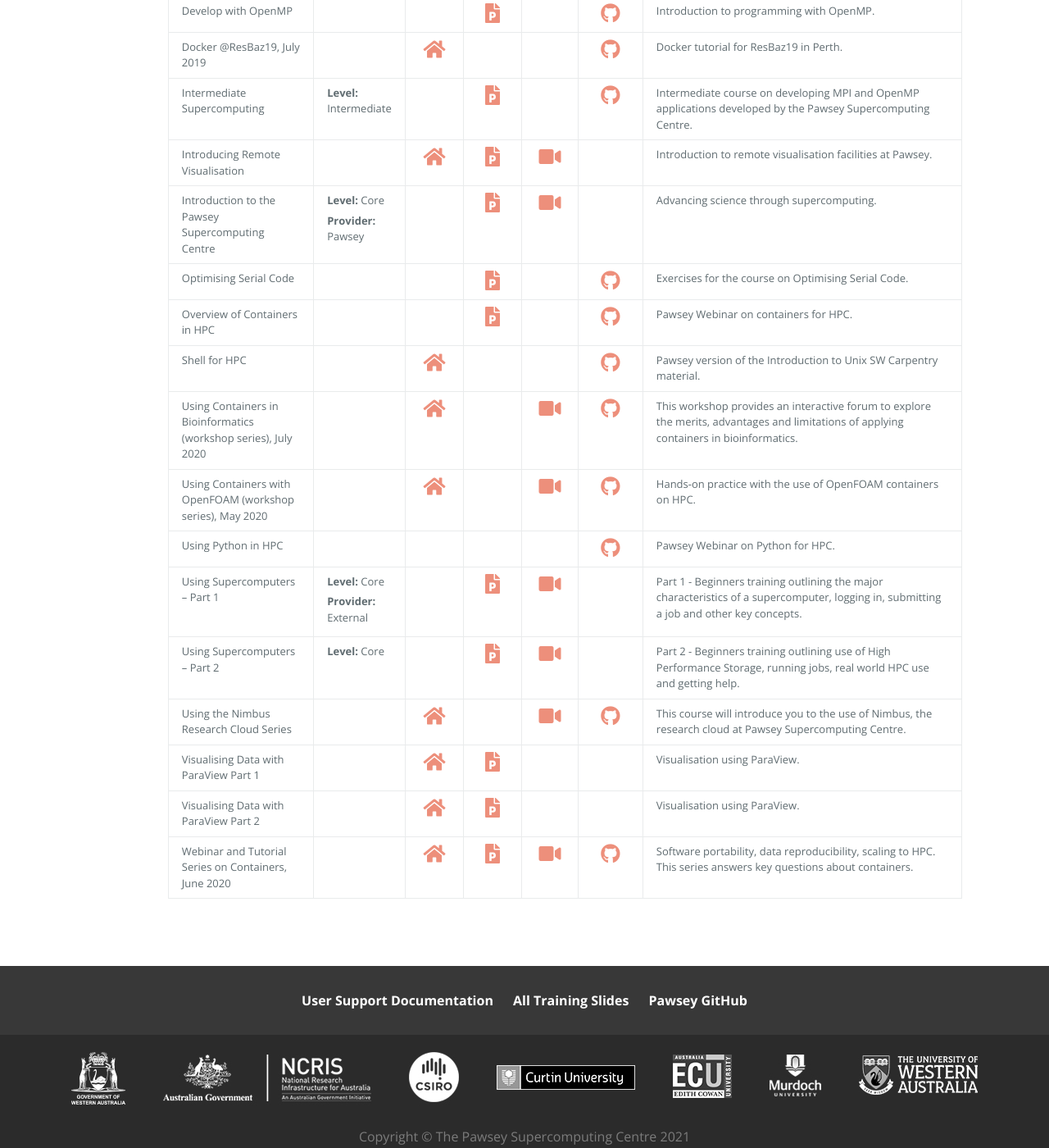
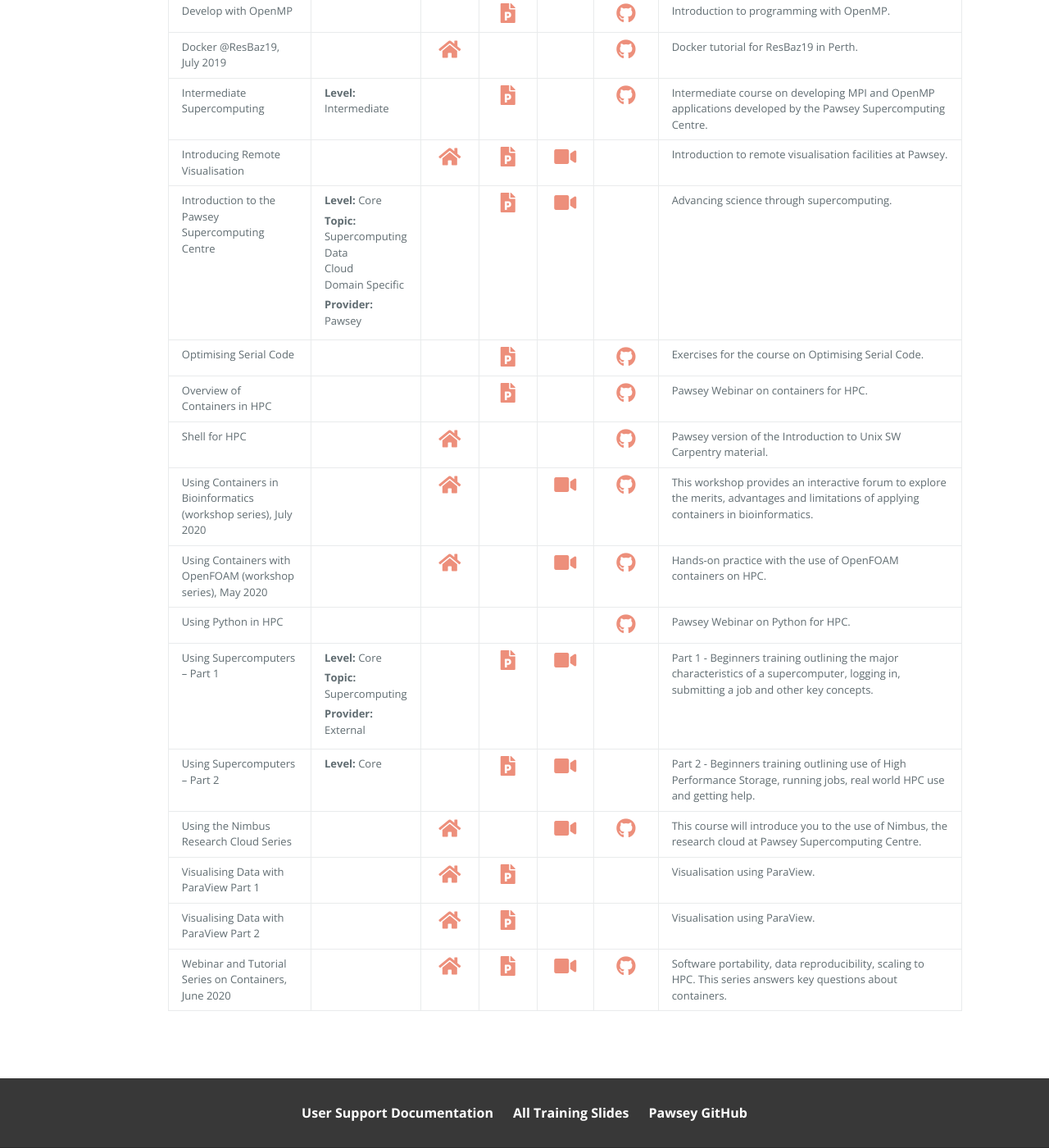
Before and after one commit to ratkinson0405/ratkinson0405.github.io, a Jekyll site: the page built from training.md, in a window 1280 px wide and 1400 px high, scrolled down 838 px. Shown: the whole window at 82% size. Built offline with Jekyll 4.4.1, drawn with Linux system fonts in a browser that asks for light colours; our own code applies the rules of GitHub Pages for plain Markdown files; the repository's description, which GitHub fills in, is left out.

Commit message:
Update default.html

```diff
--- a/_layouts/default.html
+++ b/_layouts/default.html
@@ -81,11 +81,11 @@
                 <tr>
                   <td markdown="span">{{ data.title }}</td>
                   <td markdown="span">{% if data.level != nil %}<div><b>Level:</b> {{ data.level }}<br></div>{% endif %}
-                                      {% if data.category != nil %}
-                                        <div><b>Category:</b><br>
-                                          <div class="categories">
-                                          {% for multicat in data.category %}
-                                            {{ multicat.name }}<br>
+                                      {% if data.topic != nil %}
+                                        <div><b>Topic:</b><br>
+                                          <div class="topics">
+                                          {% for topic in data.topic %}
+                                            {{ topic.name }}<br>
                                           {% endfor %}
                                           </div>
                                         </div>
```
